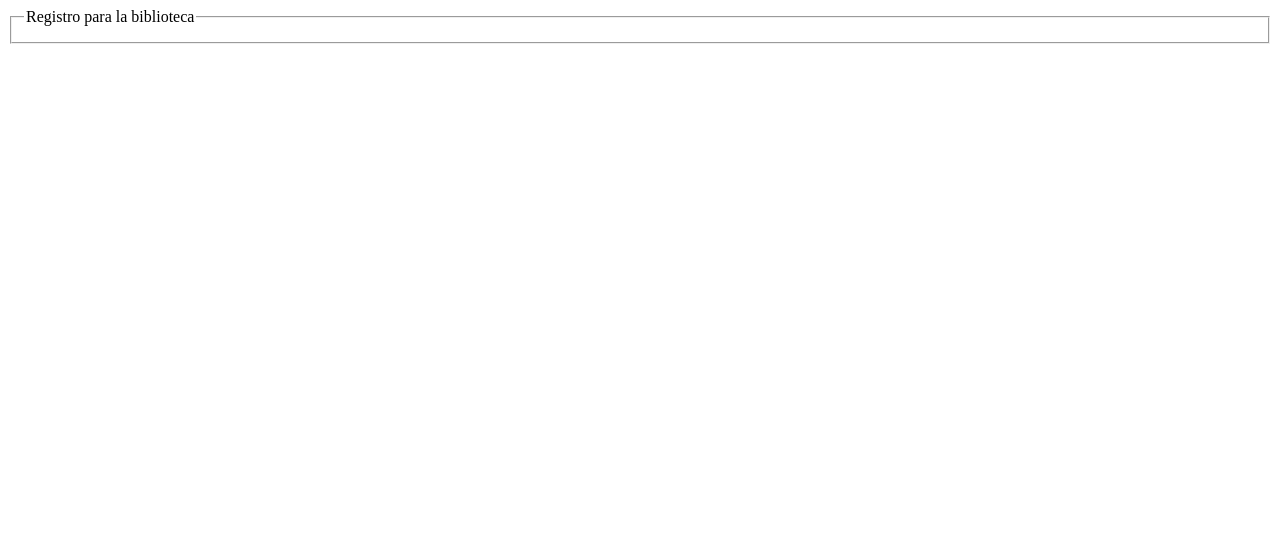
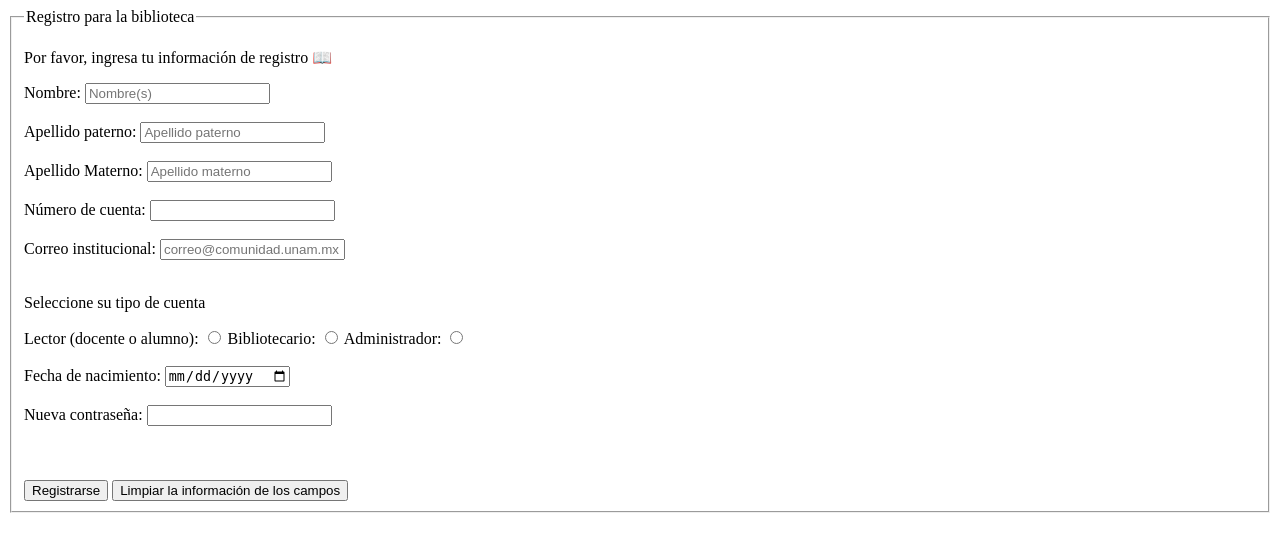
Before and after one commit to DiegoHhrt/LibraryProyect, a PHP site: page /accountCreation.php in a window 1280 px wide. Shown: the top 552 px of the page. Run offline with PHP 8.4, Linux system fonts and the light colour scheme.

Commit message:
Feat: full registration form

```diff
--- a/dynamics/accountCreation.php
+++ b/dynamics/accountCreation.php
@@ -8,14 +8,48 @@
         <form action='Index.php' method='POST'>
             <fieldset>
                 <legend>Registro para la biblioteca</legend>
-                <label for="name"></label>
-                <label for="apellidoPat"></label>
-                <label for="apellidoMat"></label>
-                <label for="mail"></label>
-                <label for="type"></label>
-                <label for="birth"></label>
-                <label for="range"></label>
-                <label for="favorites"></label>
+                <p>Por favor, ingresa tu información de registro &#128214</p>
+                <label for='name'>
+                    Nombre: <input type='text' name='name' placeholder='Nombre(s)' required>
+                </label>
+                <br><br>
+                <label for='apellidoPat'>
+                    Apellido paterno: <input type='text' name='apellidoPat' placeholder='Apellido paterno' required>
+                </label>
+                <br><br>
+                <label for='apellidoMat'>
+                    Apellido Materno: <input type='text' name='apellidoMat' placeholder='Apellido materno' required>
+                </label>
+                <br><br>
+                <label for='identification'>
+                    Número de cuenta: <input type='text' name='identification' required>
+                </label>
+                <br><br>
+                <label for='mail'>
+                    Correo institucional: <input type='email' name='mail' placeholder='correo@comunidad.unam.mx'>
+                </label>
+                <br><br>
+                <label for='range'>
+                    <p>Seleccione su tipo de cuenta</p>
+                    Lector (docente o alumno): <input type='radio' name='range' value='reader' required>
+                    Bibliotecario: <input type='radio' name='range' value='libraryan' required>
+                    Administrador: <input type='radio' name='range' value='admin' required>
+                </label>
+                <br><br>
+                <label for='birth'>
+                    Fecha de nacimiento: <input type='date' name='birth' required>
+                </label>
+                <br><br>
+                <label for='psswd'>
+                    Nueva contraseña: <input type='password' name='psswd'>
+                </label>
+                <br><br>
+                <label for='favorites'>
+                    <input type='hidden' name='favorites' value='0'>
+                </label>
+                <br><br>
+                <button type='submit' value='register'>Registrarse</button>
+                <button type='reset'>Limpiar la información de los campos</button>
             </fieldset>
         </form>
     </body>
```
